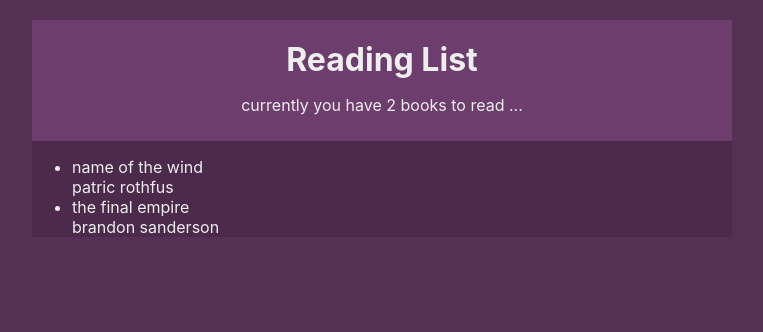
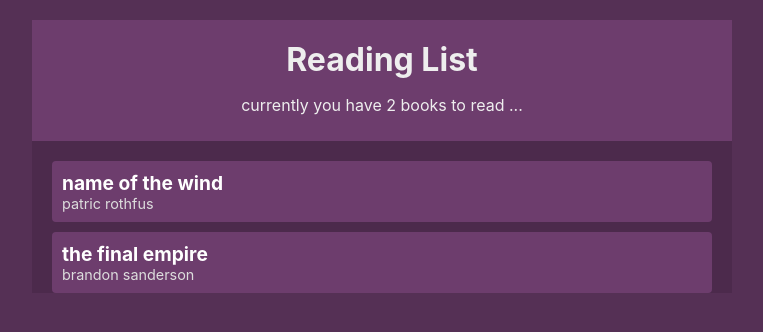
Before and after one commit to NeginSal/Book-List-with-react-context-hooks, a React (Create React App) app: page / in a window 1280 px wide. Shown: the top 332 px of the page, without its empty margins (258-1021 px from the left). Built offline with nearby package versions, Linux system fonts and the light colour scheme.

Commit message:
change index.css

```diff
--- a/src/index.css
+++ b/src/index.css
@@ -22,3 +22,34 @@
 .navbar h1{
   margin: 10px 0;
 }
+.book-list{
+  margin: 20px;
+}
+.book-list ul{
+  padding: 0;
+  list-style-type: none;
+}
+.book-list li{
+  background: #6d3d6d;
+  border-radius: 4px;
+  padding: 10px;
+  cursor: pointer;
+  margin: 10px 0;
+}
+.book-list li:hover{
+  opacity: 0.7;
+  text-decoration: line-through;
+}
+.book-list .title{
+  font-weight: bold;
+  color: #fff;
+  font-size: 1.2em;
+}
+.book-list .author{
+  font-size: 0.9em;
+  color: #ddd;
+}
+.empty{
+  margin: 20px;
+  text-align: center;
+}
```
